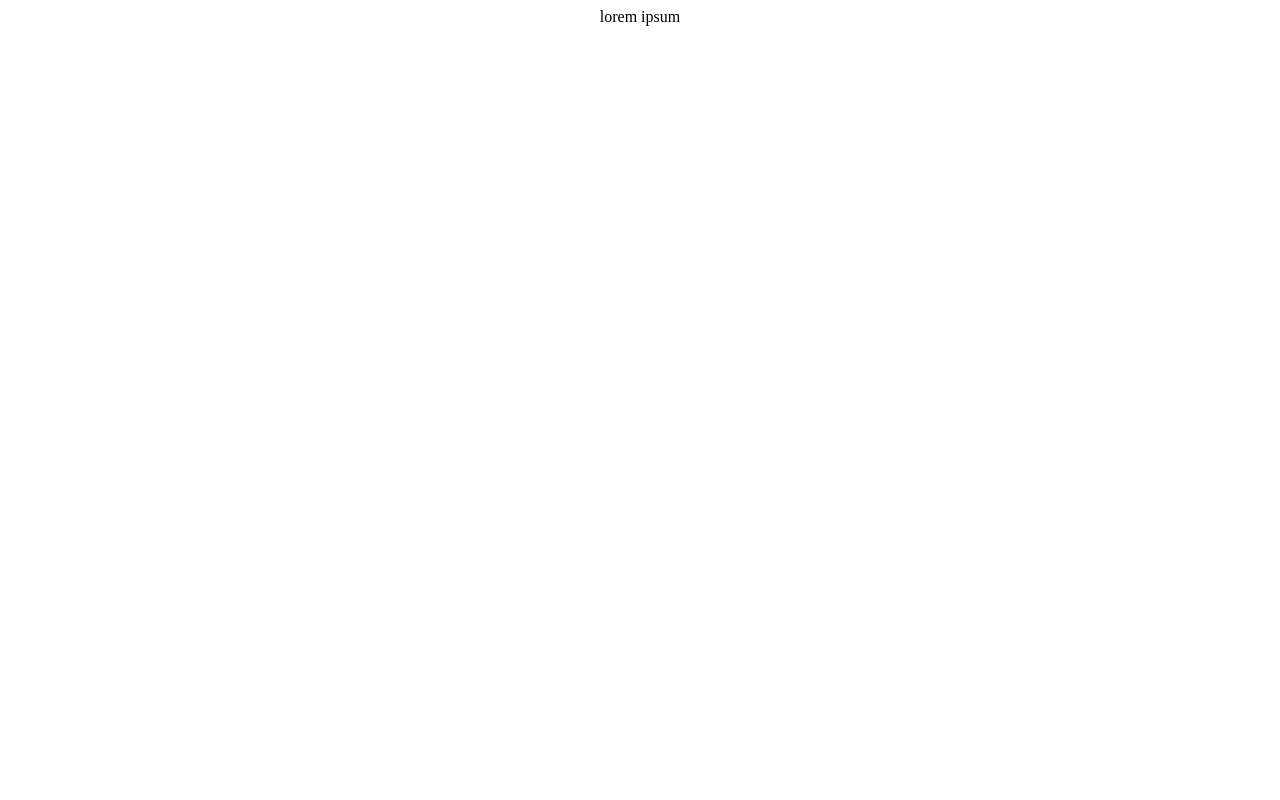
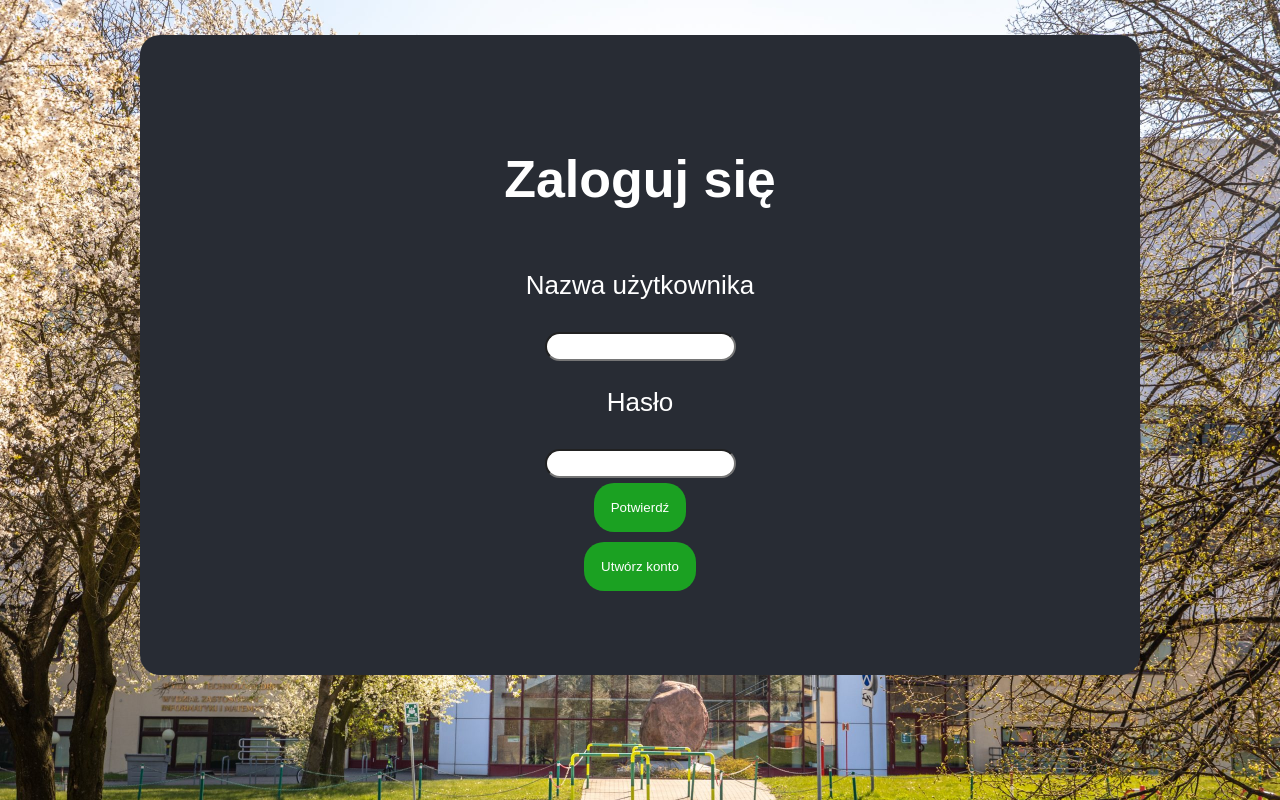
Before and after one commit to iSGGW/inwentaryzacja-frontend, a React (Create React App) app: page /auth in a window 1280 px wide. Built offline with nearby package versions, Linux system fonts and the light colour scheme.

Commit message:
loginpanel

```diff
--- a/src/Containers/Auth/Auth.css
+++ b/src/Containers/Auth/Auth.css
@@ -1,3 +1,11 @@
+body {
+  background-image:  url("img/budynek.jpg");
+  background-repeat: no-repeat;
+  background-size: cover;
+  font-family: sans-serif;
+  margin: 0px;
+}
+
 .App {
   text-align: center;
 }
@@ -14,14 +22,34 @@
 }
 
 .App-header {
+  margin-top: 35px;
   background-color: #282c34;
-  min-height: 100vh;
+  min-height: 80vh;
   display: flex;
   flex-direction: column;
   align-items: center;
   justify-content: center;
   font-size: calc(10px + 2vmin);
   color: white;
+  width: 1000px;
+  margin-left: auto;
+  margin-right: auto;
+  border-radius: 20px;
+}
+
+button {
+  background-color: #1ba122;
+  padding: 17px;
+  margin: 5px;
+  text-align: center;
+  border: none;
+  color: white;
+  border-radius: 20px;
+}
+
+input {
+  border-radius: 20px;
+  padding: 5px;
 }
 
 .App-link {
--- a/src/Containers/Auth/Auth.tsx
+++ b/src/Containers/Auth/Auth.tsx
@@ -2,7 +2,29 @@ import React from "react";
 import "./Auth.css";
 
 function Auth() {
-  return <div className="App">lorem ipsum</div>;
+  return <div className="App">
+
+    <header  className="App-header">
+    <h1>Zaloguj się</h1>
+    <form>
+        <label>
+          <p>Nazwa użytkownika</p>
+          <input type="text"/>
+        </label>
+        <label>
+          <p>Hasło</p>
+          <input type="password"/>
+        </label>
+        <div>
+          <button type="submit">Potwierdź</button>
+        </div>
+        <div>
+          <button>Utwórz konto</button>
+        </div>
+    </form>
+
+    </header>
+  </div>;
 }
 
 export default Auth;
```
Also changed, not shown: src/Containers/Auth/img/budynek.jpg (added).
